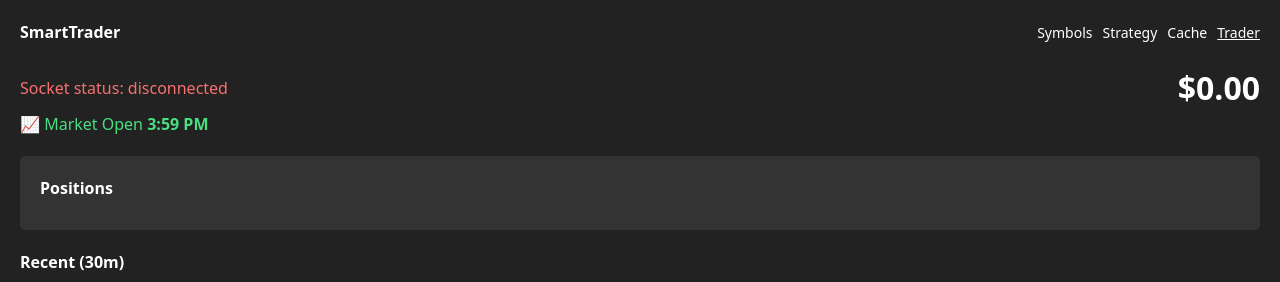
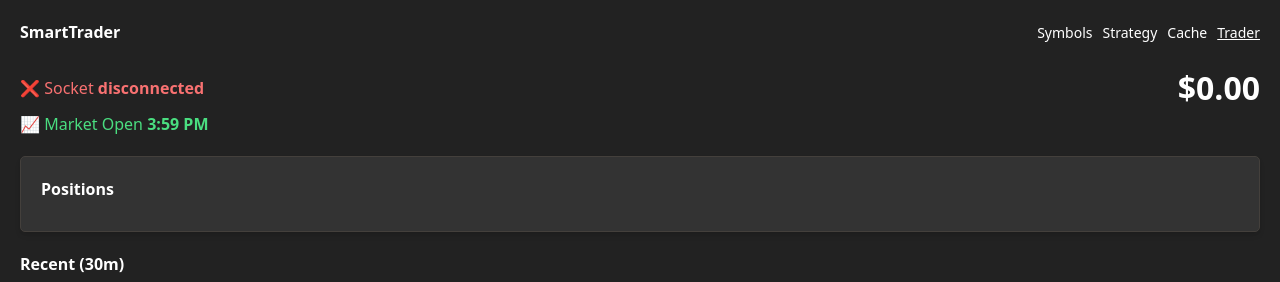
Before and after one commit to drewrodrigues/wolfGuard, a React (Create React App) app in the folder client/: page /trader in a window 1280 px wide. Shown: the top 282 px of the page. Built offline with nearby package versions, Linux system fonts and the light colour scheme; no server answers.

Commit message:
Small UI improvements

```diff
--- a/client/src/components/strategy.tsx
+++ b/client/src/components/strategy.tsx
@@ -4,8 +4,6 @@
 import { useRequest } from '../hooks/request'
 import { StrategyResponse } from './strategyResponse'
 
-const ORB_BUY_DURATIONS = [1, 5, 10, 15, 30]
-const SMA_SELL_DROP_DURATIONS = [3, 4, 5, 10, 20, 30, 60]
 const WITHIN_LAST_N_TRADING_DAYS = [7, 15, 30, 60, 90, 180, 365, 500, 1000]
 
 export function Strategy() {
--- a/client/src/components/trader.tsx
+++ b/client/src/components/trader.tsx
@@ -70,12 +70,13 @@
     <main>
       <header className="flex justify-between items-center">
         <h2
-          className={classNames({
+          className={classNames('align-center', {
             'text-green-400': socketStatus === 'connected',
             'text-red-400': socketStatus !== 'connected'
           })}
         >
-          Socket status: {socketStatus}
+          {socketStatus === 'connected' ? '✅ ' : '❌  '}
+          Socket <span className="font-bold">{socketStatus}</span>
         </h2>
         <h3 className="text-white font-bold text-[32px]">
           {dollarFormatter.format(liveData.currentPrice)}
@@ -92,7 +93,7 @@
         <span className="font-bold">{moment(marketTime).format('h:mm A')}</span>
       </h4>
 
-      <div className="mb-[20px] bg-[#333] border-stone-700 p-[20px] rounded-[5px]">
+      <div className="mb-[20px] bg-[#333] shadow-md border border-stone-700 p-[20px] rounded-[5px]">
         <h2 className="font-bold text-white mb-[10px]">Positions</h2>
 
         {liveData.shouldBuy !== undefined && (
@@ -101,7 +102,7 @@
       </div>
 
       <h2 className="font-bold text-white mb-[10px]">Recent (30m)</h2>
-      <div className="mb-[20px] bg-[#333] border-stone-700 p-[20px] rounded-[5px]">
+      <div className="mb-[20px] bg-[#333] shadow-md border border-stone-700 p-[20px] rounded-[5px]">
         <Bar
           data={recentData}
           options={{
@@ -117,7 +118,7 @@
       </div>
 
       <h2 className="font-bold text-white mb-[10px]">Full day</h2>
-      <div className="mb-[20px] bg-[#333] border-stone-700 p-[20px] rounded-[5px]">
+      <div className="mb-[20px] bg-[#333] shadow-md border border-stone-700 p-[20px] rounded-[5px]">
         <Bar
           data={data}
           options={{
```
